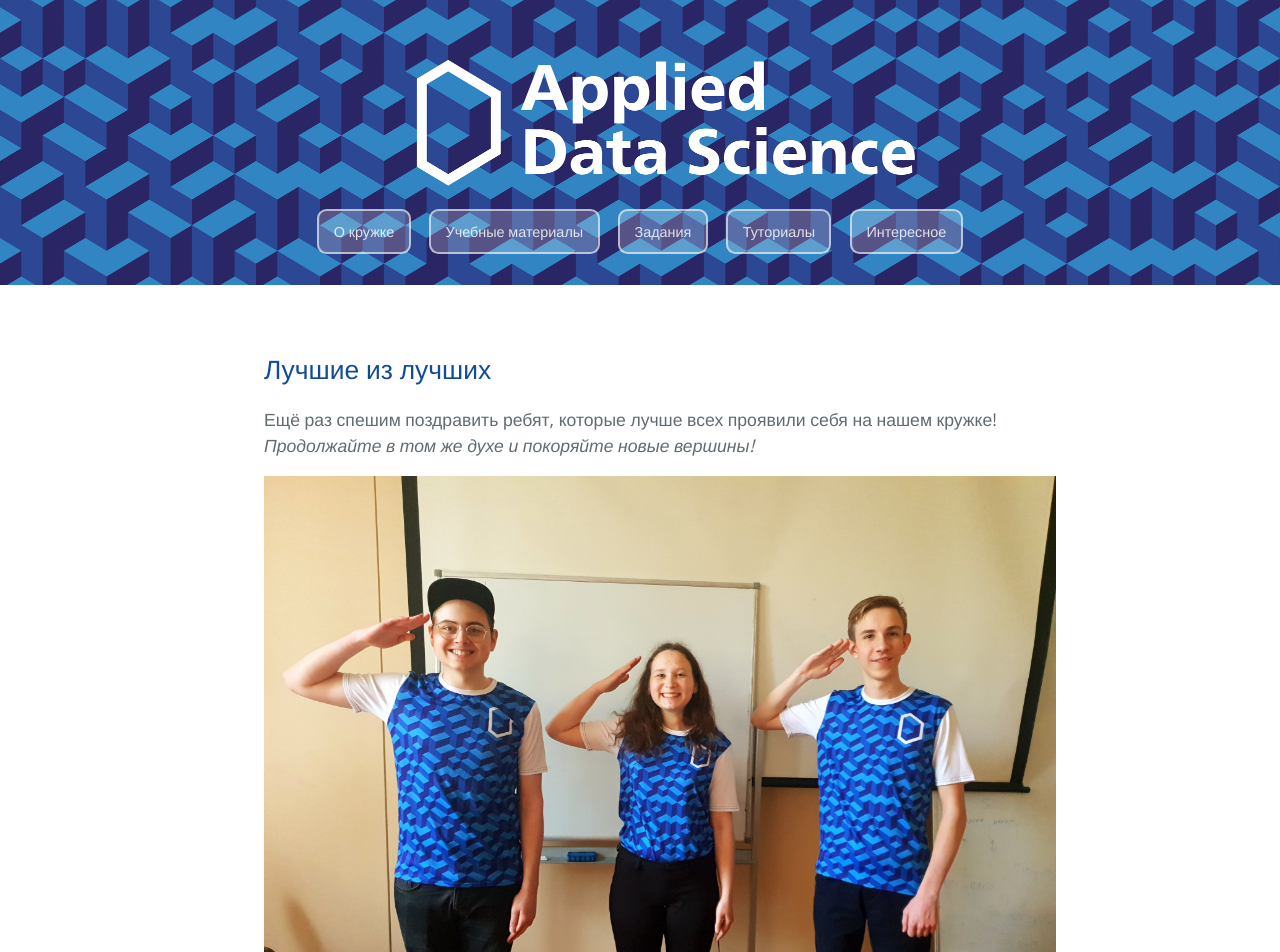
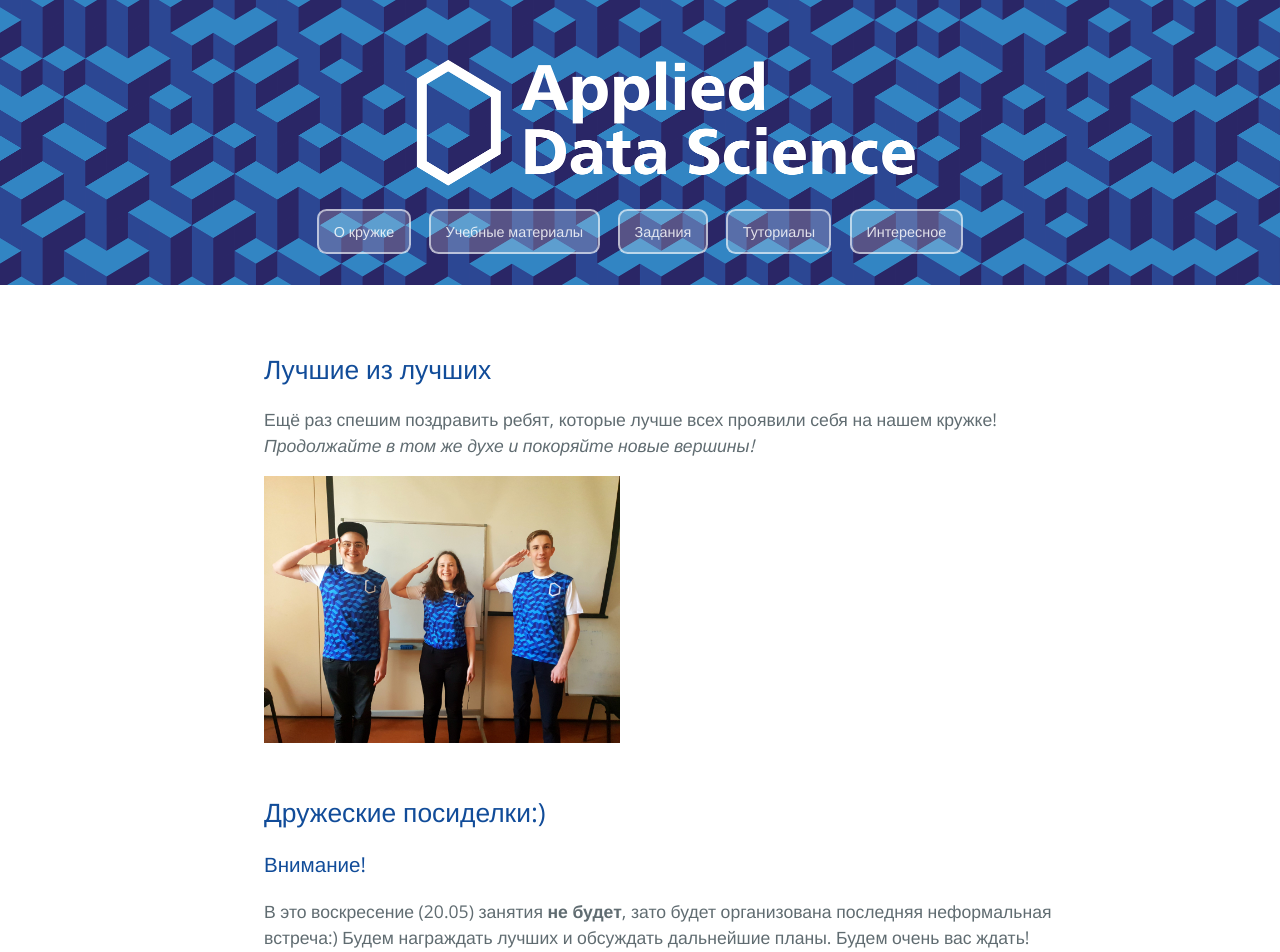
Before and after one commit to appdatascience/appdatascience.github.io, a Jekyll site: the page built from materials.md, in a window 1280 px wide. Shown: the top 952 px of the page. Built offline with Jekyll 4.4.1, drawn with Linux system fonts in a browser that asks for light colours.

Commit message:
resizing

```diff
--- a/materials/_posts/2018-05-23-class_10.markdown
+++ b/materials/_posts/2018-05-23-class_10.markdown
@@ -8,4 +8,4 @@ youtubeId: Pmz1sAbCL-k
 
 Ещё раз спешим поздравить ребят, которые лучше всех проявили себя на нашем кружке! *Продолжайте в том же духе и покоряйте новые вершины!*
 
-<img src="https://raw.githubusercontent.com/appdatascience/appdatascience.github.io/master/materials/_posts/eaHJmmVqOiI.jpg" alt="Best of the best">
+<img src="https://raw.githubusercontent.com/appdatascience/appdatascience.github.io/master/materials/_posts/eaHJmmVqOiI.jpg" alt="Best of the best" width="356" height="267">
```
